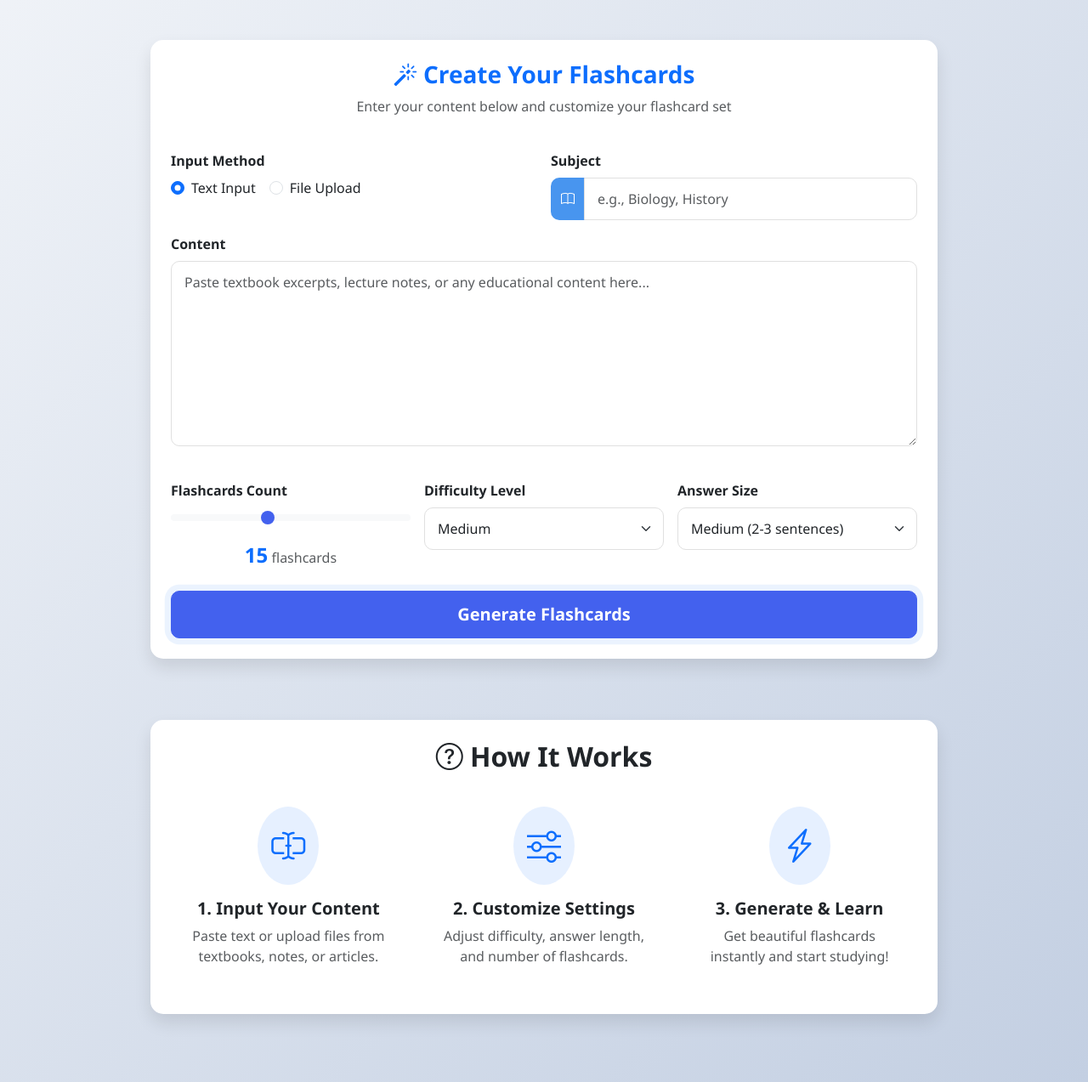
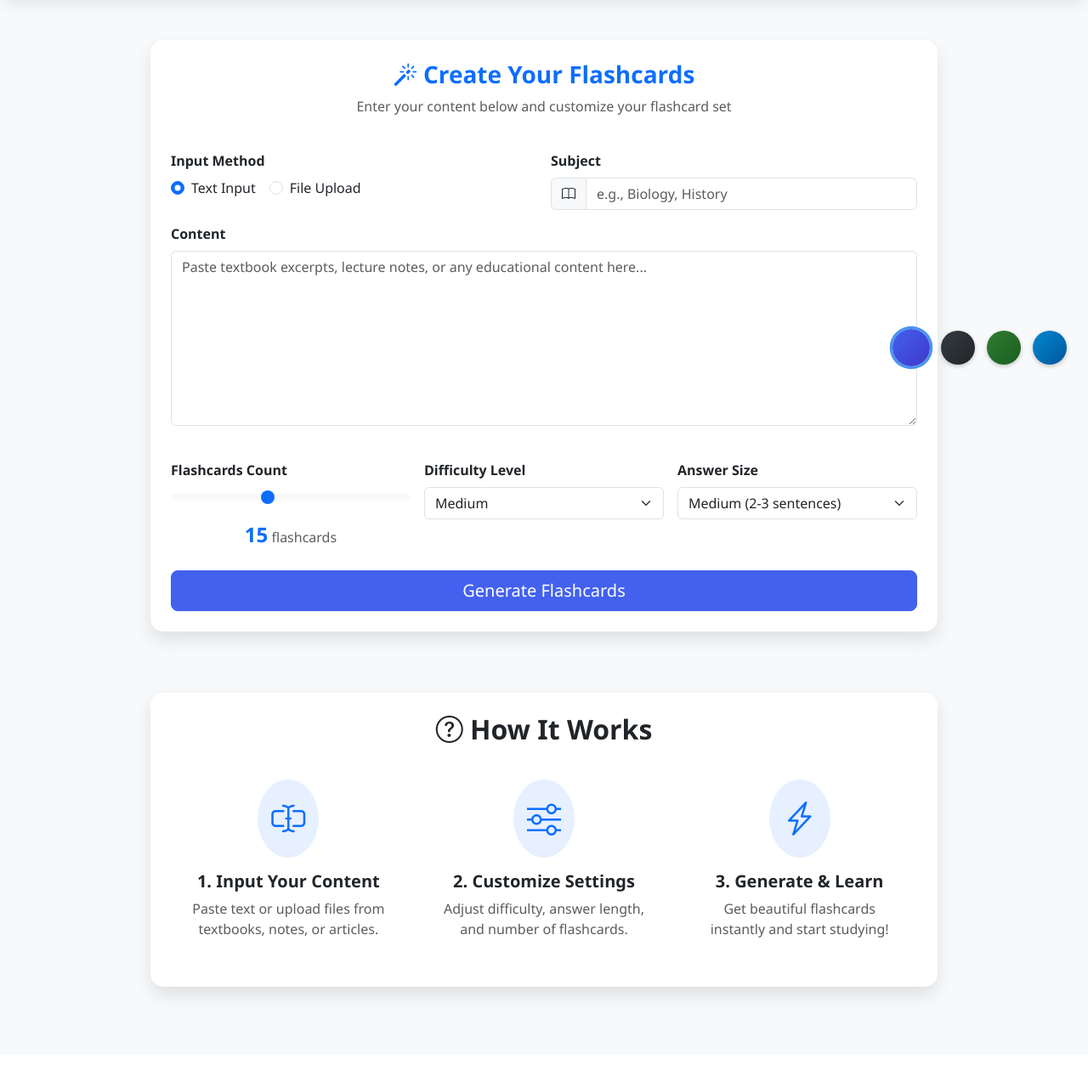
Before and after one commit to Bhardwaj-Prabal/shelfEx, a Flask app: page / in a window 1280 px wide. Shown: the part 346-1619 px from the top of the page at 85% size. After the commit the page ends 1524 px from the top, so only its background shows below. Run offline with Flask 3, Linux system fonts and the light colour scheme; some libraries are stand-ins or nearby versions.

Commit message:
ui changes

```diff
--- a/templates/index.html
+++ b/templates/index.html
@@ -15,38 +15,73 @@
             --light-color: #f8f9fa;
             --dark-color: #212529;
             --success-color: #4cc9f0;
+            --text-color: #212529;
+            --bg-color: #f8f9fa;
+            --card-bg: #ffffff;
+            --header-bg: linear-gradient(135deg, #4361ee 0%, #3f37c9 100%);
+        }
+
+        /* Light Theme (Default) */
+        .theme-light {
+            --primary-color: #4361ee;
+            --secondary-color: #3f37c9;
+            --accent-color: #4895ef;
+            --text-color: #212529;
+            --bg-color: #f8f9fa;
+            --card-bg: #ffffff;
+            --header-bg: linear-gradient(135deg, #4361ee 0%, #3f37c9 100%);
+        }
+
+        /* Dark Theme */
+        .theme-dark {
+            --primary-color: #6c63ff;
+            --secondary-color: #5649d9;
+            --accent-color: #7b8cde;
+            --text-color: #e9ecef;
+            --bg-color: #212529;
+            --card-bg: #2d333b;
+            --header-bg: linear-gradient(135deg, #343a40 0%, #212529 100%);
+        }
+
+        /* Nature Theme */
+        .theme-nature {
+            --primary-color: #2e7d32;
+            --secondary-color: #1b5e20;
+            --accent-color: #4caf50;
+            --text-color: #263238;
+            --bg-color: #e8f5e9;
+            --card-bg: #ffffff;
+            --header-bg: linear-gradient(135deg, #2e7d32 0%, #1b5e20 100%);
+        }
+
+        /* Ocean Theme */
+        .theme-ocean {
+            --primary-color: #0288d1;
+            --secondary-color: #01579b;
+            --accent-color: #4fc3f7;
+            --text-color: #e1f5fe;
+            --bg-color: #e1f5fe;
+            --card-bg: #ffffff;
+            --header-bg: linear-gradient(135deg, #0288d1 0%, #01579b 100%);
         }
 
         body {
-            background: linear-gradient(135deg, #f5f7fa 0%, #c3cfe2 100%);
+            background-color: var(--bg-color);
+            color: var(--text-color);
             min-height: 100vh;
             font-family: 'Segoe UI', Tahoma, Geneva, Verdana, sans-serif;
+            transition: all 0.3s ease;
         }
 
         .hero-section {
-            background: url('https://images.unsplash.com/photo-1434030216411-0b793f4b4173?ixlib=rb-1.2.1&auto=format&fit=crop&w=1350&q=80') no-repeat center center;
-            background-size: cover;
+            background: var(--header-bg);
             color: white;
             padding: 5rem 0;
             position: relative;
             border-radius: 0 0 20px 20px;
             overflow: hidden;
             margin-bottom: 3rem;
-        }
-
-        .hero-section::before {
-            content: '';
-            position: absolute;
-            top: 0;
-            left: 0;
-            right: 0;
-            bottom: 0;
-            background: rgba(67, 97, 238, 0.85);
-        }
-
-        .hero-content {
-            position: relative;
-            z-index: 1;
+            box-shadow: 0 4px 20px rgba(0,0,0,0.1);
         }
 
         .card {
@@ -56,115 +91,18 @@
             transition: transform 0.3s, box-shadow 0.3s;
             overflow: hidden;
             margin-bottom: 2rem;
-        }
-
-        .card:hover {
-            transform: translateY(-5px);
-            box-shadow: 0 15px 30px rgba(0,0,0,0.15);
-        }
-
-        .form-control, .form-select {
-            border-radius: 10px;
-            padding: 12px 15px;
-            border: 1px solid #e0e0e0;
-        }
-
-        .form-control:focus, .form-select:focus {
-            border-color: var(--accent-color);
-            box-shadow: 0 0 0 0.25rem rgba(72, 149, 239, 0.25);
+            background-color: var(--card-bg);
+            color: var(--text-color);
         }
 
         .btn-primary {
             background-color: var(--primary-color);
             border-color: var(--primary-color);
-            border-radius: 10px;
-            padding: 12px 24px;
-            font-weight: 600;
-            transition: all 0.3s;
         }
 
         .btn-primary:hover {
             background-color: var(--secondary-color);
             border-color: var(--secondary-color);
-            transform: translateY(-2px);
-        }
-
-        .flashcard {
-            background: white;
-            border-radius: 12px;
-            padding: 20px;
-            margin-bottom: 20px;
-            box-shadow: 0 4px 12px rgba(0,0,0,0.08);
-            transition: all 0.3s ease;
-            border-left: 5px solid var(--accent-color);
-        }
-
-        .flashcard:hover {
-            transform: translateY(-3px);
-            box-shadow: 0 8px 20px rgba(0,0,0,0.12);
-        }
-
-        .flashcard-question {
-            font-weight: 600;
-            font-size: 1.1rem;
-            color: var(--dark-color);
-            margin-bottom: 15px;
-            padding-bottom: 10px;
-            border-bottom: 1px solid #eee;
-        }
-
-        .flashcard-answer {
-            color: #555;
-            margin-bottom: 15px;
-            min-height: 60px;
-        }
-
-        .section-header {
-            background: linear-gradient(to right, var(--primary-color), var(--accent-color));
-            color: white;
-            padding: 12px 20px;
-            border-radius: 10px;
-            margin: 25px 0 15px;
-            font-weight: 600;
-            display: flex;
-            justify-content: space-between;
-            align-items: center;
-            box-shadow: 0 4px 8px rgba(0,0,0,0.1);
-        }
-
-        .badge-count {
-            background: rgba(255,255,255,0.2);
-            padding: 5px 10px;
-            border-radius: 20px;
-            font-weight: 600;
-        }
-
-        .input-group-text {
-            background-color: var(--accent-color);
-            color: white;
-            border: none;
-            border-radius: 10px 0 0 10px !important;
-        }
-
-        .form-range::-webkit-slider-thumb {
-            background: var(--primary-color);
-        }
-
-        .form-range::-moz-range-thumb {
-            background: var(--primary-color);
-        }
-
-        .form-range::-ms-thumb {
-            background: var(--primary-color);
-        }
-
-        .animate-pop {
-            animation: popIn 0.4s ease-out;
-        }
-
-        @keyframes popIn {
-            0% { transform: scale(0.95); opacity: 0; }
-            100% { transform: scale(1); opacity: 1; }
         }
 
         .flip-card {
@@ -180,96 +118,119 @@
             transform-style: preserve-3d;
             border-radius: 12px;
             box-shadow: 0 4px 12px rgba(0,0,0,0.1);
-        }
-
-        .flip-card.flipped .flip-card-inner {
-            transform: rotateY(180deg);
+            background-color: var(--card-bg);
         }
 
         .flip-card-front, .flip-card-back {
-            position: absolute;
-            width: 100%;
-            height: 100%;
-            backface-visibility: hidden;
-            border-radius: 12px;
-            padding: 20px;
-            display: flex;
-            flex-direction: column;
-            justify-content: center;
-            background: white;
+            background-color: var(--card-bg);
+            color: var(--text-color);
         }
 
-        .flip-card-back {
-            transform: rotateY(180deg);
-            background: linear-gradient(135deg, #f5f7fa 0%, #e4e8f0 100%);
+        /* Theme Switcher */
+        .theme-switcher {
+            position: fixed;
+            bottom: 20px;
+            right: 20px;
+            z-index: 1000;
         }
 
-        .flip-btn {
-            position: absolute;
-            bottom: 15px;
-            right: 15px;
-            background: var(--accent-color);
-            color: white;
-            border: none;
+        .theme-btn {
             width: 40px;
             height: 40px;
             border-radius: 50%;
+            border: none;
+            margin: 5px;
+            cursor: pointer;
+            transition: transform 0.3s;
+            box-shadow: 0 2px 5px rgba(0,0,0,0.2);
+        }
+
+        .theme-btn:hover {
+            transform: scale(1.1);
+        }
+
+        .theme-btn.active {
+            transform: scale(1.1);
+            box-shadow: 0 0 0 3px var(--accent-color);
+        }
+
+        #lightTheme { background: linear-gradient(135deg, #4361ee 0%, #3f37c9 100%); }
+        #darkTheme { background: linear-gradient(135deg, #343a40 0%, #212529 100%); }
+        #natureTheme { background: linear-gradient(135deg, #2e7d32 0%, #1b5e20 100%); }
+        #oceanTheme { background: linear-gradient(135deg, #0288d1 0%, #01579b 100%); }
+
+        /* Additional Interactive Elements */
+        .progress-ring {
+            position: relative;
+            width: 60px;
+            height: 60px;
+        }
+
+        .progress-ring__circle {
+            transition: stroke-dashoffset 0.35s;
+            transform: rotate(-90deg);
+            transform-origin: 50% 50%;
+        }
+
+        .floating-btn {
+            position: fixed;
+            bottom: 80px;
+            right: 20px;
+            width: 50px;
+            height: 50px;
+            border-radius: 50%;
+            background-color: var(--primary-color);
+            color: white;
             display: flex;
             align-items: center;
             justify-content: center;
+            box-shadow: 0 4px 10px rgba(0,0,0,0.2);
             cursor: pointer;
+            z-index: 1000;
             transition: all 0.3s;
         }
 
-        .flip-btn:hover {
-            background: var(--primary-color);
+        .floating-btn:hover {
             transform: scale(1.1);
+            background-color: var(--secondary-color);
         }
 
-        .no-cards {
-            text-align: center;
-            padding: 40px;
-            background: white;
-            border-radius: 12px;
-            box-shadow: 0 4px 12px rgba(0,0,0,0.05);
+        /* Animations */
+        @keyframes float {
+            0% { transform: translateY(0px); }
+            50% { transform: translateY(-10px); }
+            100% { transform: translateY(0px); }
         }
 
-        .no-cards img {
-            max-width: 200px;
-            margin-bottom: 20px;
-            opacity: 0.7;
-        }
-
-        .export-btn {
-            transition: all 0.3s;
-        }
-
-        .export-btn:hover {
-            transform: translateY(-2px);
-        }
-
-        .pulse-animation {
-            animation: pulse 2s infinite;
-        }
-
-        @keyframes pulse {
-            0% { box-shadow: 0 0 0 0 rgba(72, 149, 239, 0.4); }
-            70% { box-shadow: 0 0 0 10px rgba(72, 149, 239, 0); }
-            100% { box-shadow: 0 0 0 0 rgba(72, 149, 239, 0); }
+        .floating {
+            animation: float 3s ease-in-out infinite;
         }
     </style>
 </head>
-<body>
+<body class="theme-light">
+    <!-- Theme Switcher -->
+    <div class="theme-switcher">
+        <button id="lightTheme" class="theme-btn active" title="Light Theme"></button>
+        <button id="darkTheme" class="theme-btn" title="Dark Theme"></button>
+        <button id="natureTheme" class="theme-btn" title="Nature Theme"></button>
+        <button id="oceanTheme" class="theme-btn" title="Ocean Theme"></button>
+    </div>
+
+    <!-- Floating Action Button -->
+    <div class="floating-btn" id="scrollToTop" title="Scroll to Top">
+        <i class="bi bi-arrow-up"></i>
+    </div>
+
     <div class="hero-section">
         <div class="container">
-            <div class="hero-content text-center">
-                <h1 class="display-4 fw-bold mb-3 animate__animated animate__fadeInDown">
+            <div class="hero-content text-center animate__animated animate__fadeInDown">
+                <h1 class="display-4 fw-bold mb-3">
                     <i class="bi bi-lightbulb"></i> Smart Flashcard Generator
                 </h1>
-                <p class="lead mb-4 animate__animated animate__fadeInUp">
+                <p class="lead mb-4">
                     Transform any content into beautiful, interactive flashcards for effective learning
                 </p>
-                <div class="d-flex justify-content-center animate__animated animate__fadeInUp animate__delay-1s">
+                <div class="d-flex justify-content-center">
                     <a href="#generator" class="btn btn-light btn-lg px-4 me-3">
                         <i class="bi bi-lightning-charge"></i> Get Started
                     </a>
@@ -280,6 +241,8 @@
             </div>
         </div>
     </div>
+
+
 
     <div class="container mb-5">
         <div class="row justify-content-center" id="generator">
@@ -518,6 +481,55 @@
                 spinner.classList.add('d-none');
             }
         });
+          // Theme Switching
+          document.querySelectorAll('.theme-btn').forEach(btn => {
+            btn.addEventListener('click', function() {
+                // Remove all theme classes
+                document.body.classList.remove('theme-light', 'theme-dark', 'theme-nature', 'theme-ocean');
+
+                // Add selected theme
+                const theme = this.id.replace('Theme', '');
+                document.body.classList.add(`theme-${theme}`);
+
+                // Update active button
+                document.querySelectorAll('.theme-btn').forEach(b => b.classList.remove('active'));
+                this.classList.add('active');
+
+                // Save theme preference
+                localStorage.setItem('selectedTheme', theme);
+            });
+        });
+
+        // Load saved theme
+        const savedTheme = localStorage.getItem('selectedTheme') || 'light';
+        document.body.classList.add(`theme-${savedTheme}`);
+        document.getElementById(`${savedTheme}Theme`).classList.add('active');
+
+        // Scroll to top button
+        document.getElementById('scrollToTop').addEventListener('click', () => {
+            window.scrollTo({
+                top: 0,
+                behavior: 'smooth'
+            });
+        });
+
+        // Show/hide scroll button based on scroll position
+        window.addEventListener('scroll', function() {
+            const scrollBtn = document.getElementById('scrollToTop');
+            if (window.pageYOffset > 300) {
+                scrollBtn.style.opacity = '1';
+                scrollBtn.style.visibility = 'visible';
+            } else {
+                scrollBtn.style.opacity = '0';
+                scrollBtn.style.visibility = 'hidden';
+            }
+        });
+
+        // Add floating animation to hero elements
+        const heroElements = document.querySelectorAll('.hero-content > *');
+        heroElements.forEach((el, index) => {
+            el.style.animationDelay = `${index * 0.2}s`;
+        });
 
         // Display flashcards with sections
         function displayFlashcards(flashcards) {
```
